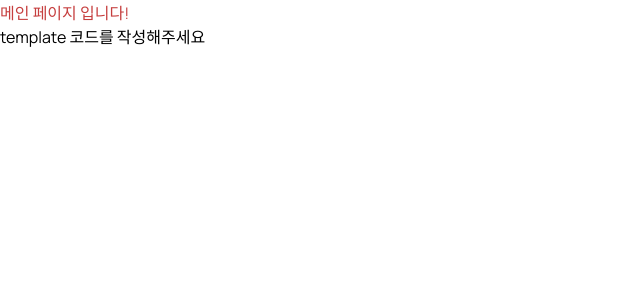
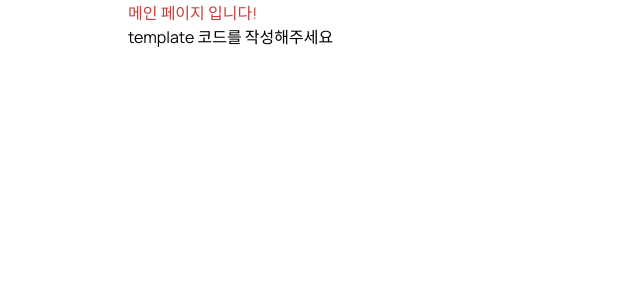
Before and after one commit to skkuding/skkuzzim, a Vue app in the folder frontend/: page / in a window 1280 px wide. Shown: the top 300 px of the page, without its empty margins (0-640 px from the left). Built offline with nearby package versions, Linux system fonts and the light colour scheme.

Commit message:
chore: add margin to body in html

```diff
--- a/frontend/src/App.vue
+++ b/frontend/src/App.vue
@@ -3,5 +3,16 @@
 </script>
 
 <template>
-  <router-view />
+  <!-- TODO: 헤더 컴포넌트 추가 -->
+  <main class="app-container">
+    <router-view />
+  </main>
 </template>
+
+<style scoped>
+.app-container {
+  width: 80%;
+  margin-left: auto;
+  margin-right: auto;
+}
+</style>
```
